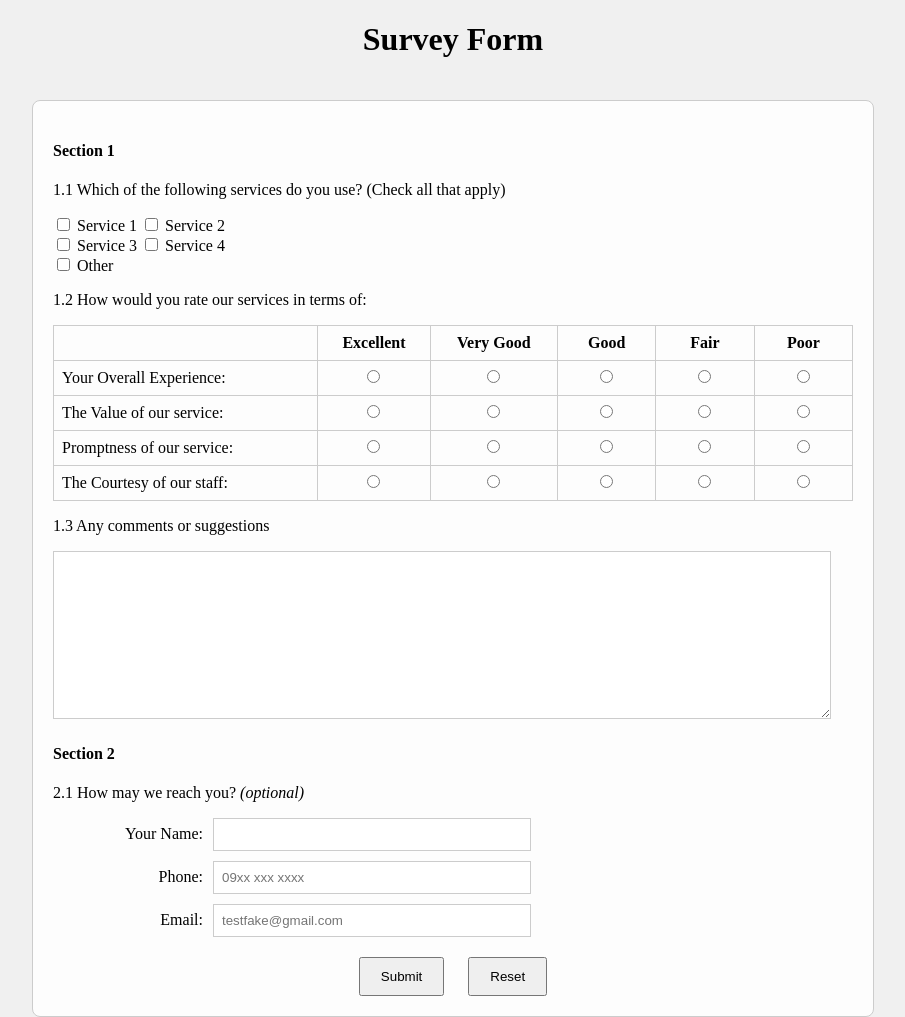
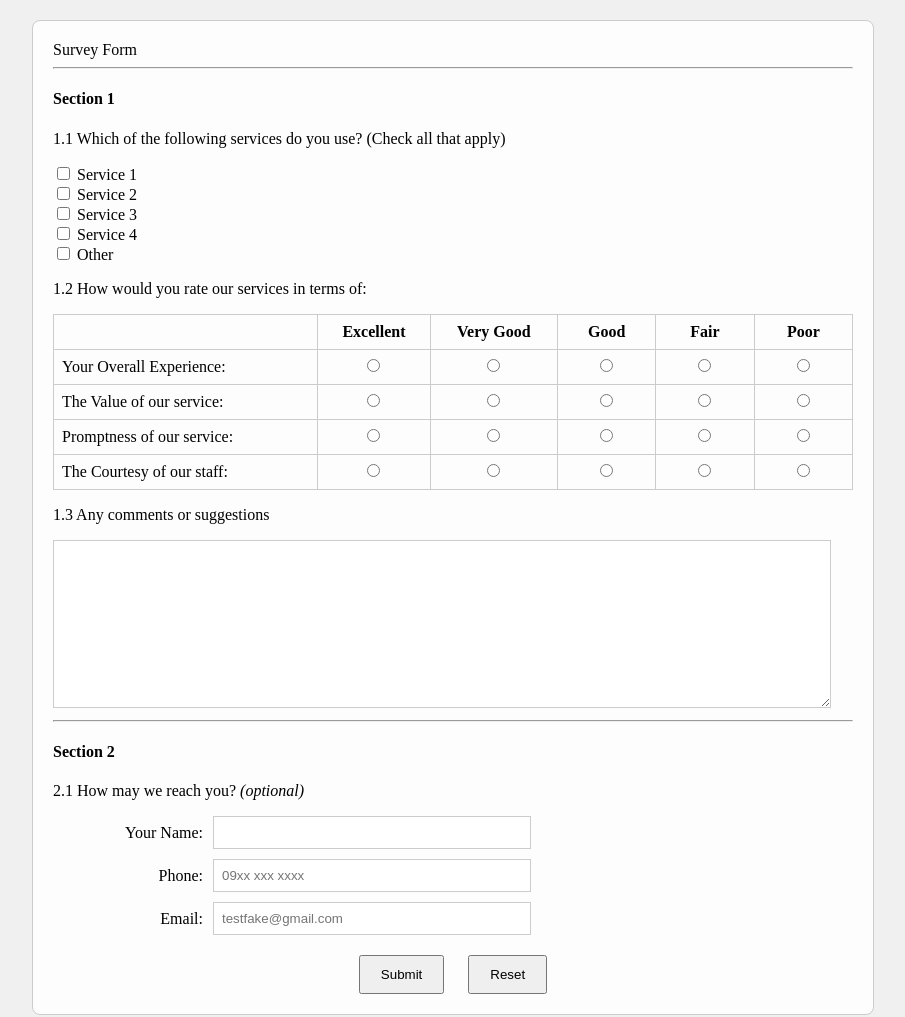
Before and after one commit to R-Ajoc/HTML-CSS-Survey-Form-, a plain HTML site: page index.html in a window 1280 px wide. Shown: the whole page, without its empty margins (187-1092 px from the left). Drawn offline with Linux system fonts and the light colour scheme.

Commit message:
Update index.html

```diff
--- a/index.html
+++ b/index.html
@@ -5,31 +5,41 @@
   <meta name="viewport" content="width=device-width, initial-scale=1">
   <title>Survey Form</title>
   <link rel="stylesheet" href="SVstyle.css">
+  <link href="https://fonts.googleapis.com/css2?family=Lato:ital,wght@0,100;0,300;0,400;0,700;0,900;1,100;1,300;1,400;1,700;1,900&family=Poppins:ital,wght@0,100;0,200;0,300;0,400;0,500;0,600;0,700;0,800;0,900;1,100;1,200;1,300;1,400;1,500;1,600;1,700;1,800;1,900&display=swap" rel="stylesheet">
 </head>
 <body>
-  <h1>Survey Form</h1>
-  <div class="container">
+  <section class="container">
+    <header>Survey Form</header>
     <form action="" method="GET">
-      <h4>Section 1</h4>
-      <div>
+      <hr>
+      <h4>Section 1<span class="section-underline"></span></h4>
+      <div class="input-box">
         <p>1.1 Which of the following services do you use? (Check all that apply)</p>
+        <div class="checkbox-row">
           <div>
             <input type="checkbox" name="services" id="service1" value="Service 1">
             <label for="service1">Service 1</label>
-
+          </div>
+          <div>
             <input type="checkbox" name="services" id="service2" value="Service 2">
             <label for="service2">Service 2</label>
           </div>
+        </div>
+        <div class="checkbox-row">
           <div>
             <input type="checkbox" name="services" id="service3" value="Service 3">
             <label for="service3">Service 3</label>
-
+          </div>
+          <div>
             <input type="checkbox" name="services" id="service4" value="Service 4">
             <label for="service4">Service 4</label>
           </div>
+        </div>
+        <div class="checkbox-row">
           <div>
             <input type="checkbox" name="services" id="other" value="Other">
             <label for="other">Other</label>
+          </div>
         </div>
       </div>
 
@@ -86,8 +96,9 @@
         </div>
       </div>
 
-      <h4>Section 2</h4>
-      <div>
+      <hr>
+      <h4>Section 2<span class="section-underline"></span></h4>
+      <div class="section2-heading">
         <p>2.1 How may we reach you? <i>(optional)</i></p>
       </div>
       <div class="form-group">
@@ -107,6 +118,6 @@
         <button type="reset">Reset</button>
       </div>
     </form>
-  </div>
+  </section>
 </body>
 </html>
```
Lines whose indentation alone changed are shown as unchanged.
